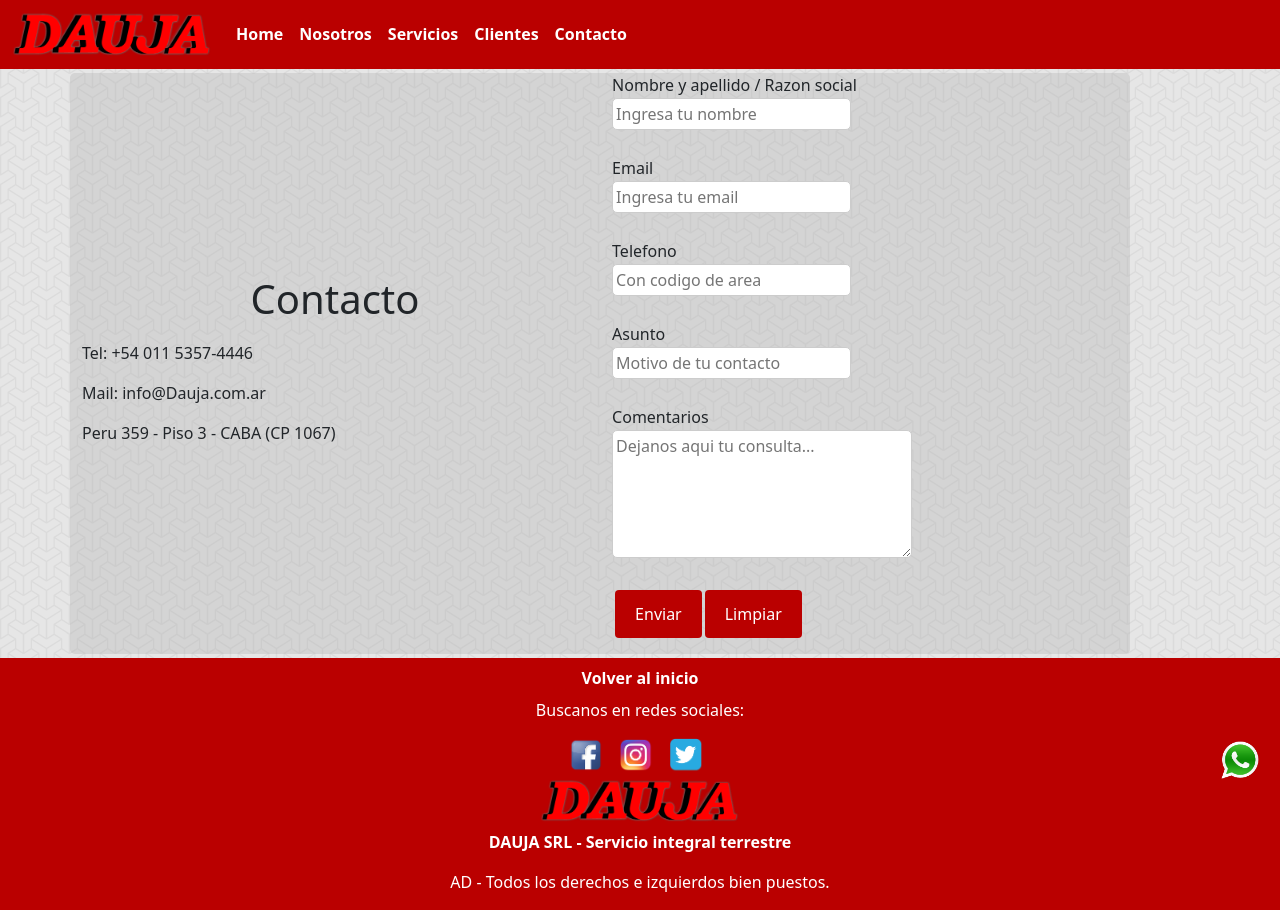
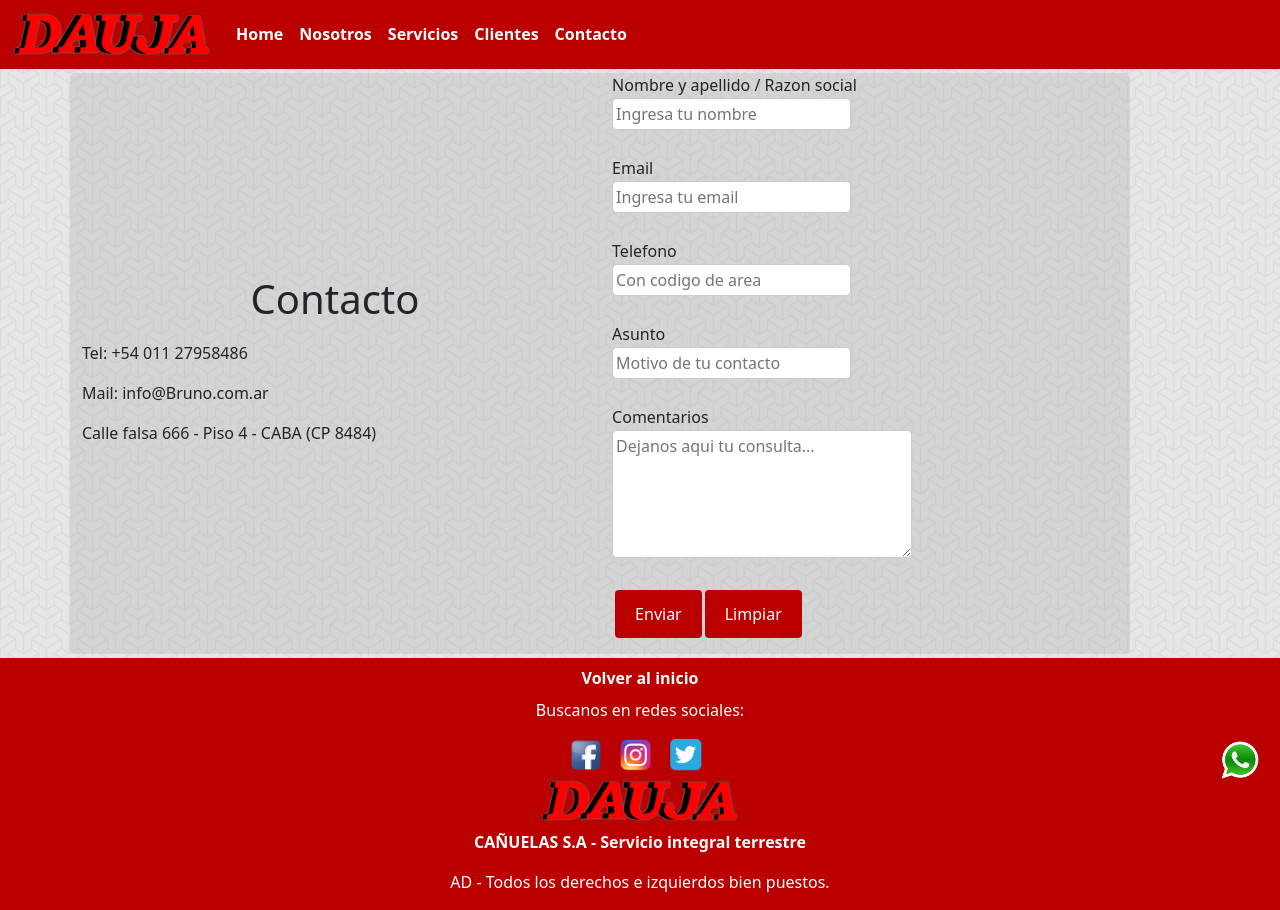
Before and after one commit to Brunogrammer/Ca-uelas-coderhouse, a website: page assets/pages/Contacto.html in a window 1280 px wide. Drawn offline with nearby package versions, Linux system fonts and the light colour scheme.

Commit message:
tercera pre entrega coder

```diff
--- a/assets/pages/Contacto.html
+++ b/assets/pages/Contacto.html
@@ -4,7 +4,7 @@
     <meta charset="UTF-8">
     <meta http-equiv="X-UA-Compatible" content="IE=edge">
     <meta name="viewport" content="width=device-width, initial-scale=1.0">
-    <title>DAUJA SRL - Contacto </title>
+    <title>CAÑUELAS S.A - Contacto </title>
     <link rel="shortcut icon" href="../images/D-ICO.ico" type="image/x-icon">
     <link href="https://cdn.jsdelivr.net/npm/bootstrap@5.1.3/dist/css/bootstrap.min.css" rel="stylesheet" integrity="sha384-1BmE4kWBq78iYhFldvKuhfTAU6auU8tT94WrHftjDbrCEXSU1oBoqyl2QvZ6jIW3" crossorigin="anonymous">
     <link rel="stylesheet" href="https://cdnjs.cloudflare.com/ajax/libs/animate.css/4.1.1/animate.min.css">
@@ -35,9 +35,9 @@
             <article class="row align-items-center article_contacto">
                 <div class="col-md-6">
                     <h1>Contacto</h1>
-                    <p>Tel: +54 011 5357-4446</p>
-                    <p>Mail: info@Dauja.com.ar</p>
-                    <p>Peru 359 - Piso 3 - CABA (CP 1067)</p>
+                    <p>Tel: +54 011 27958486</p>
+                    <p>Mail: info@Bruno.com.ar</p>
+                    <p>Calle falsa 666 - Piso 4 - CABA (CP 8484)</p>
                 </div>
                 <div class="col-md-6">
                     <form action="gracias.html" method="get">
@@ -70,7 +70,7 @@
             <article class="col-md-12">
                 <div class="d-flex flex-column align-items-center">
                     <img src="../images/Logo-Dauja.png" alt="Logo-Dauja" class="img-fluid logo py-2">
-                    <p class="text-white fw-bold pl-5">DAUJA SRL - Servicio integral terrestre</p>
+                    <p class="text-white fw-bold pl-5">CAÑUELAS S.A - Servicio integral terrestre</p>
                     <p class="text-white pl-5">AD - Todos los derechos e izquierdos bien puestos.</p>
                 </div>
             </article>
```
Also changed, not shown: assets/pages/Clientes.html (+2 -2 lines), assets/pages/Nosotros.html (+3 -3 lines), assets/pages/Servicios.html (+2 -2 lines), assets/pages/gracias.html (+2 -2 lines), index.html (+1 -1 lines).
